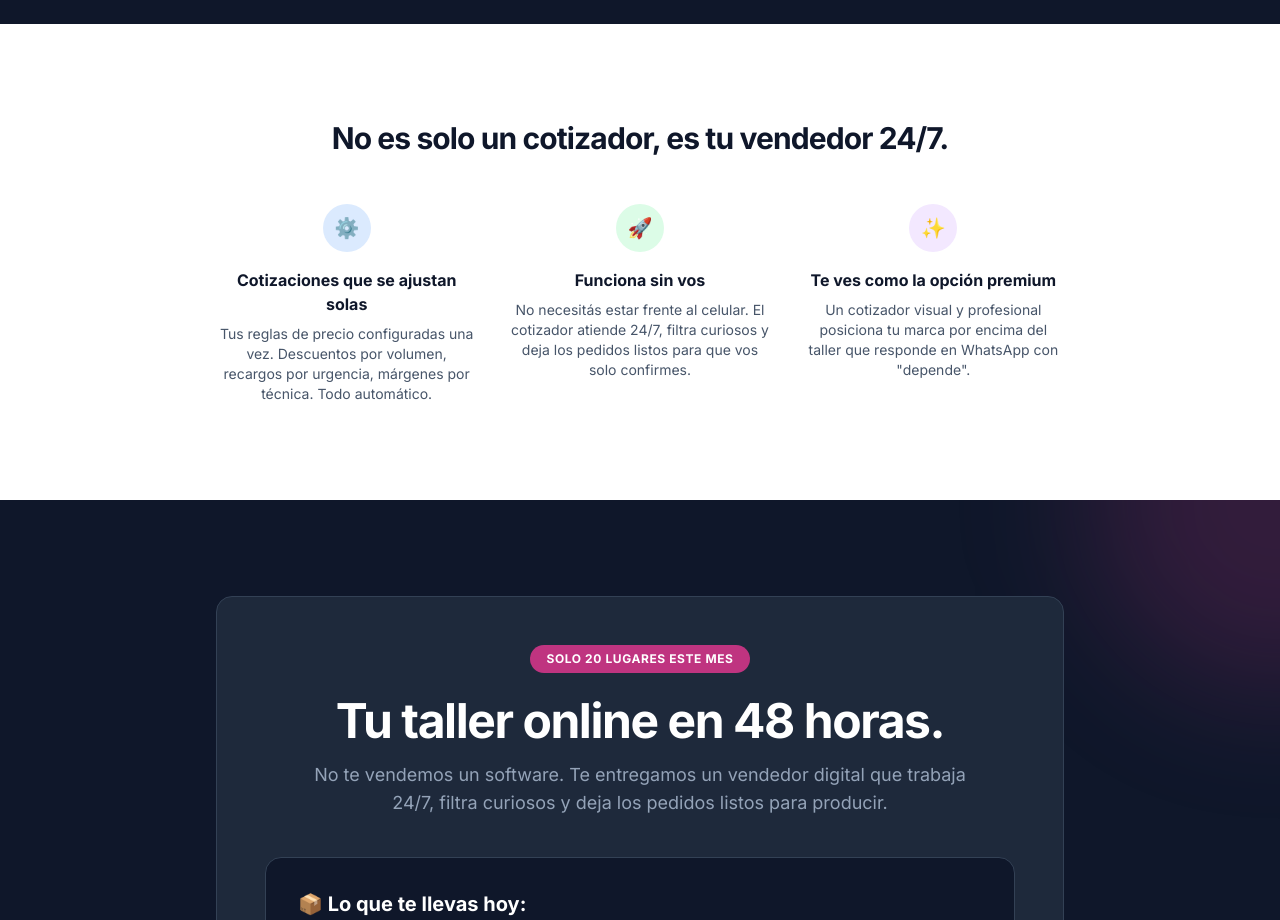
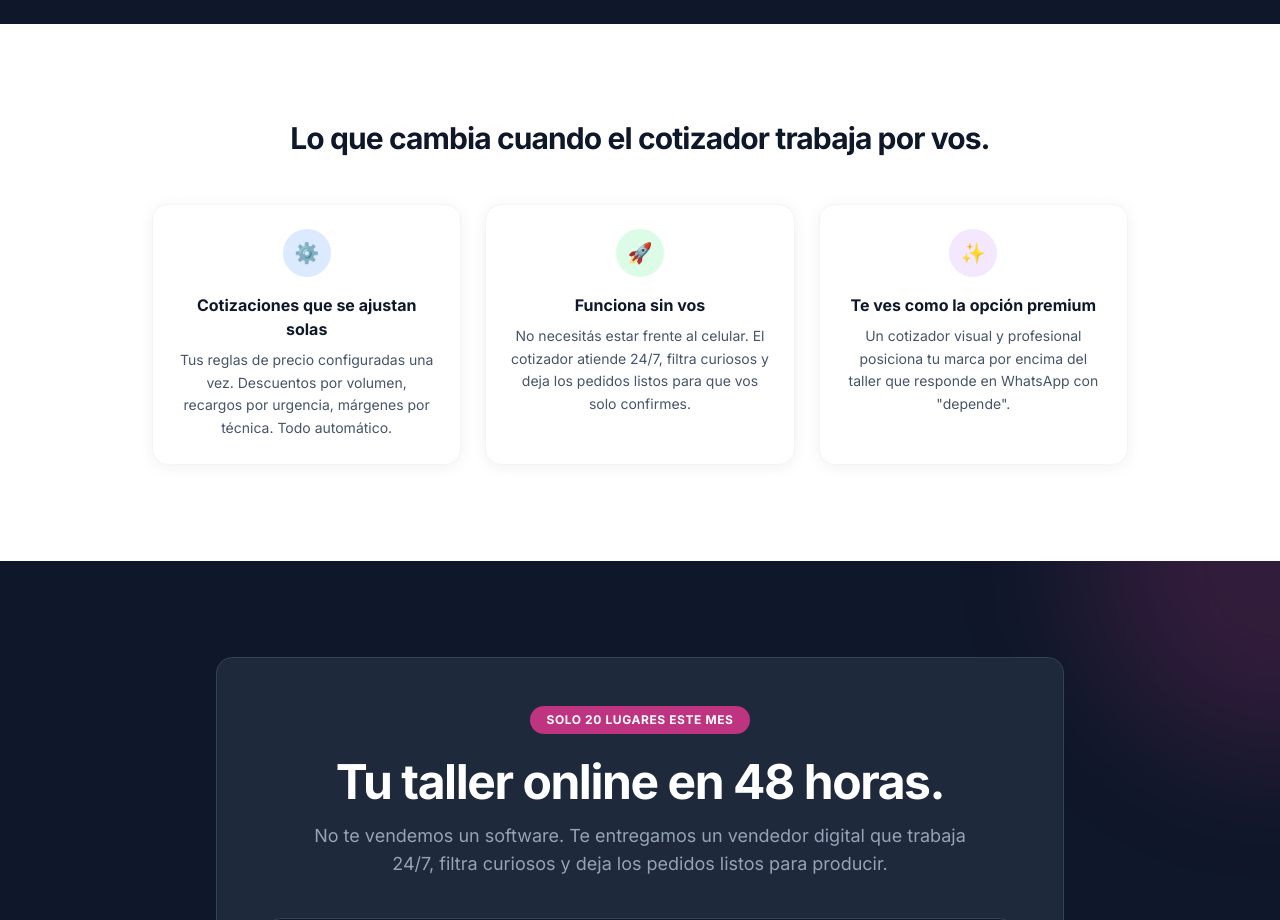
Before and after one commit to horaciogabriel92-art/quotix-webs-ejemplos, a Next.js app: page / in a window 1280 px wide. Shown: the part 2900-3820 px from the top of the page. Built offline with nearby package versions, Linux system fonts and the light colour scheme.

Commit message:
fix: beneficios en cards con sombra, hover, iconos centrados, titulo sin 'No es solo'

```diff
--- a/src/app/page.tsx
+++ b/src/app/page.tsx
@@ -149,26 +149,27 @@ export default function LandingPage() {
 
         {/* ─── Beneficios (light) ─── */}
         <section className="qx-section-light py-24 bg-white">
-          <div className="container mx-auto px-6 max-w-4xl text-center">
+          <div className="container mx-auto px-6 max-w-5xl text-center">
             <h2 className="font-headline text-3xl font-bold mb-12 text-[#0f172a]">
-              No es solo un cotizador, es tu vendedor 24/7.
+              Lo que cambia cuando el cotizador trabaja por vos.
             </h2>
-            <div className="grid sm:grid-cols-3 gap-8">
-              <div>
-                <div className="w-12 h-12 rounded-full bg-blue-100 flex items-center justify-center mx-auto mb-4 text-xl">⚙️</div>
-                <h4 className="font-bold text-[#0f172a] mb-2">Cotizaciones que se ajustan solas</h4>
-                <p className="text-sm text-slate-600">Tus reglas de precio configuradas una vez. Descuentos por volumen, recargos por urgencia, márgenes por técnica. Todo automático.</p>
-              </div>
-              <div>
-                <div className="w-12 h-12 rounded-full bg-green-100 flex items-center justify-center mx-auto mb-4 text-xl">🚀</div>
-                <h4 className="font-bold text-[#0f172a] mb-2">Funciona sin vos</h4>
-                <p className="text-sm text-slate-600">No necesitás estar frente al celular. El cotizador atiende 24/7, filtra curiosos y deja los pedidos listos para que vos solo confirmes.</p>
-              </div>
-              <div>
-                <div className="w-12 h-12 rounded-full bg-purple-100 flex items-center justify-center mx-auto mb-4 text-xl">✨</div>
-                <h4 className="font-bold text-[#0f172a] mb-2">Te ves como la opción premium</h4>
-                <p className="text-sm text-slate-600">Un cotizador visual y profesional posiciona tu marca por encima del taller que responde en WhatsApp con "depende".</p>
-              </div>
+            <div className="grid sm:grid-cols-3 gap-6">
+              {[
+                { icon: "⚙️", color: "bg-blue-100", title: "Cotizaciones que se ajustan solas", desc: "Tus reglas de precio configuradas una vez. Descuentos por volumen, recargos por urgencia, márgenes por técnica. Todo automático." },
+                { icon: "🚀", color: "bg-green-100", title: "Funciona sin vos", desc: "No necesitás estar frente al celular. El cotizador atiende 24/7, filtra curiosos y deja los pedidos listos para que vos solo confirmes." },
+                { icon: "✨", color: "bg-purple-100", title: "Te ves como la opción premium", desc: "Un cotizador visual y profesional posiciona tu marca por encima del taller que responde en WhatsApp con \"depende\"." },
+              ].map((card) => (
+                <div
+                  key={card.title}
+                  className="card-shadow bg-white rounded-2xl p-6 text-center transition-transform duration-300 hover:-translate-y-1 hover:shadow-xl"
+                >
+                  <div className={`w-12 h-12 rounded-full ${card.color} flex items-center justify-center mx-auto mb-4 text-xl`}>
+                    {card.icon}
+                  </div>
+                  <h4 className="font-bold text-[#0f172a] mb-2">{card.title}</h4>
+                  <p className="text-sm text-slate-600 leading-relaxed">{card.desc}</p>
+                </div>
+              ))}
             </div>
           </div>
         </section>
```
